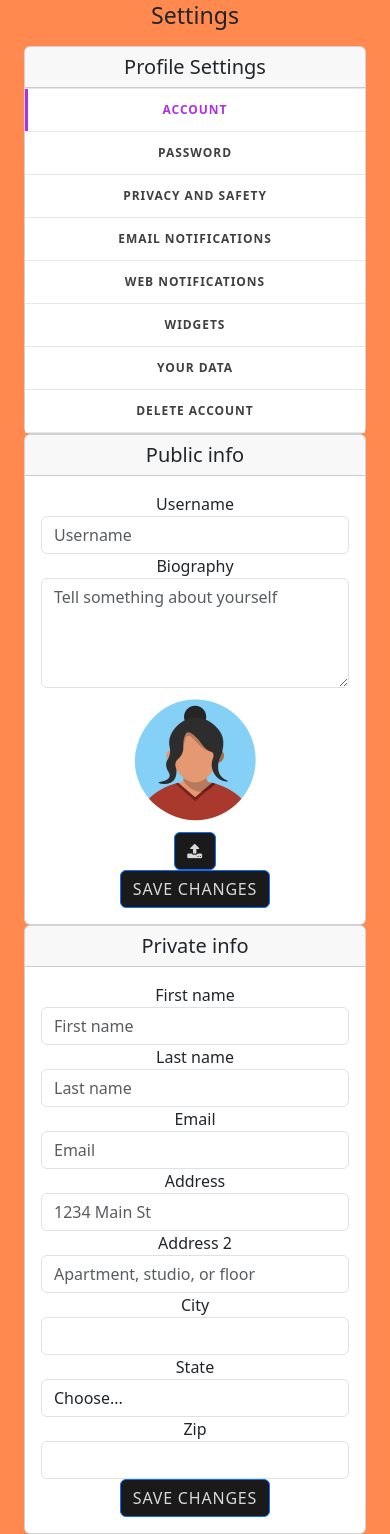
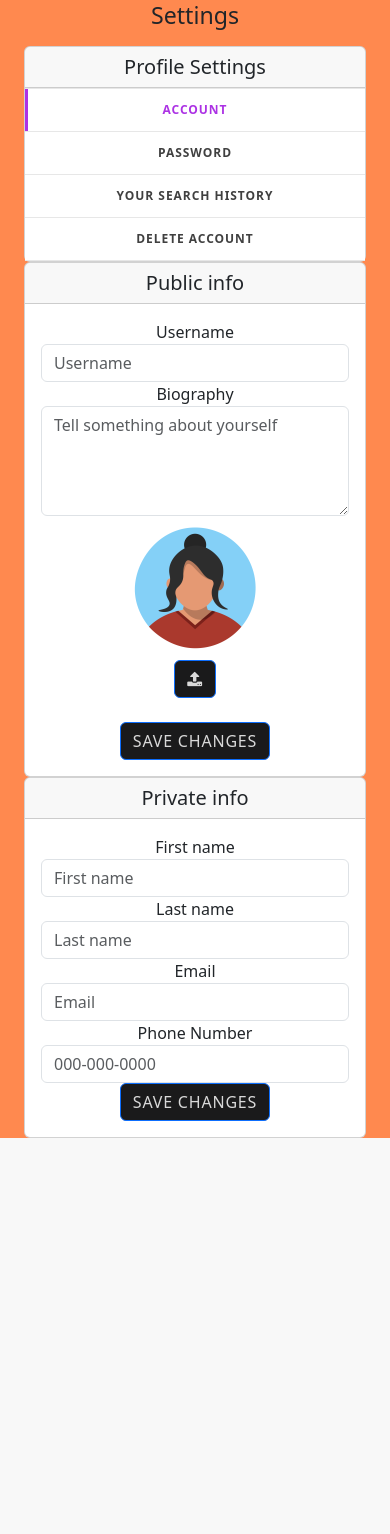
Before and after one commit to MohammadOsama15/EarlyBird, a Flask app: template templates/profile.html in a window 390 px wide. Shown: the part 134-1668 px from the top of the page. After the commit the page ends 1272 px from the top, so only its background shows below. Run offline with Flask 3, Linux system fonts and the light colour scheme; the template is opened without the code that fills it, so the values that code supplies are empty; some libraries are stand-ins or nearby versions.

Commit message:
I added a your search history tab and removed some tabs that were not needed. I edited the phone number option.

```diff
--- a/templates/profile.html
+++ b/templates/profile.html
@@ -20,19 +20,7 @@
                       Password
                     </a>
                     <a class="list-group-item list-group-item-action" data-toggle="list" href="#" role="tab">
-                      Privacy and safety
-                    </a>
-                    <a class="list-group-item list-group-item-action" data-toggle="list" href="#" role="tab">
-                      Email notifications
-                    </a>
-                    <a class="list-group-item list-group-item-action" data-toggle="list" href="#" role="tab">
-                      Web notifications
-                    </a>
-                    <a class="list-group-item list-group-item-action" data-toggle="list" href="#" role="tab">
-                      Widgets
-                    </a>
-                    <a class="list-group-item list-group-item-action" data-toggle="list" href="#" role="tab">
-                      Your data
+                      Your Search History
                     </a>
                     <a class="list-group-item list-group-item-action" data-toggle="list" href="#" role="tab">
                       Delete account
@@ -80,6 +68,7 @@
                                         </div>
                                     </div>
                                 </div>
+                                <br>
                                 <button type="submit" class="btn btn-primary">Save changes</button>
                             </form>
                         </div>
@@ -116,29 +105,8 @@
                                     <input type="email" class="form-control" id="inputEmail4" placeholder="Email">
                                 </div>
                                 <div class="form-group">
-                                    <label for="inputAddress">Address</label>
-                                    <input type="text" class="form-control" id="inputAddress" placeholder="1234 Main St">
-                                </div>
-                                <div class="form-group">
-                                    <label for="inputAddress2">Address 2</label>
-                                    <input type="text" class="form-control" id="inputAddress2" placeholder="Apartment, studio, or floor">
-                                </div>
-                                <div class="form-row">
-                                    <div class="form-group col-md-6">
-                                        <label for="inputCity">City</label>
-                                        <input type="text" class="form-control" id="inputCity">
-                                    </div>
-                                    <div class="form-group col-md-4">
-                                        <label for="inputState">State</label>
-                                        <select id="inputState" class="form-control">
-                                            <option selected="">Choose...</option>
-                                            <option>...</option>
-                                        </select>
-                                    </div>
-                                    <div class="form-group col-md-2">
-                                        <label for="inputZip">Zip</label>
-                                        <input type="text" class="form-control" id="inputZip">
-                                    </div>
+                                    <label for="inputAddress">Phone Number</label>
+                                    <input type="text" class="form-control" id="inputAddress" placeholder="000-000-0000">
                                 </div>
                                 <button type="submit" class="btn btn-primary">Save changes</button>
                             </form>
```
